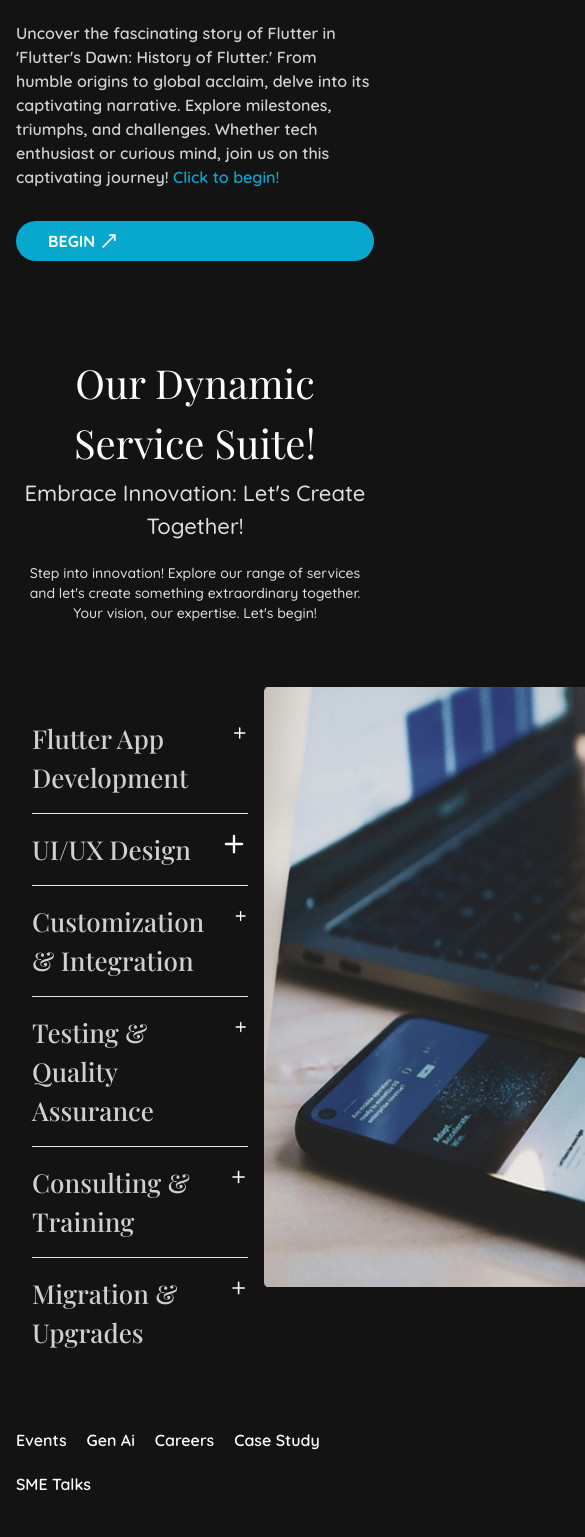
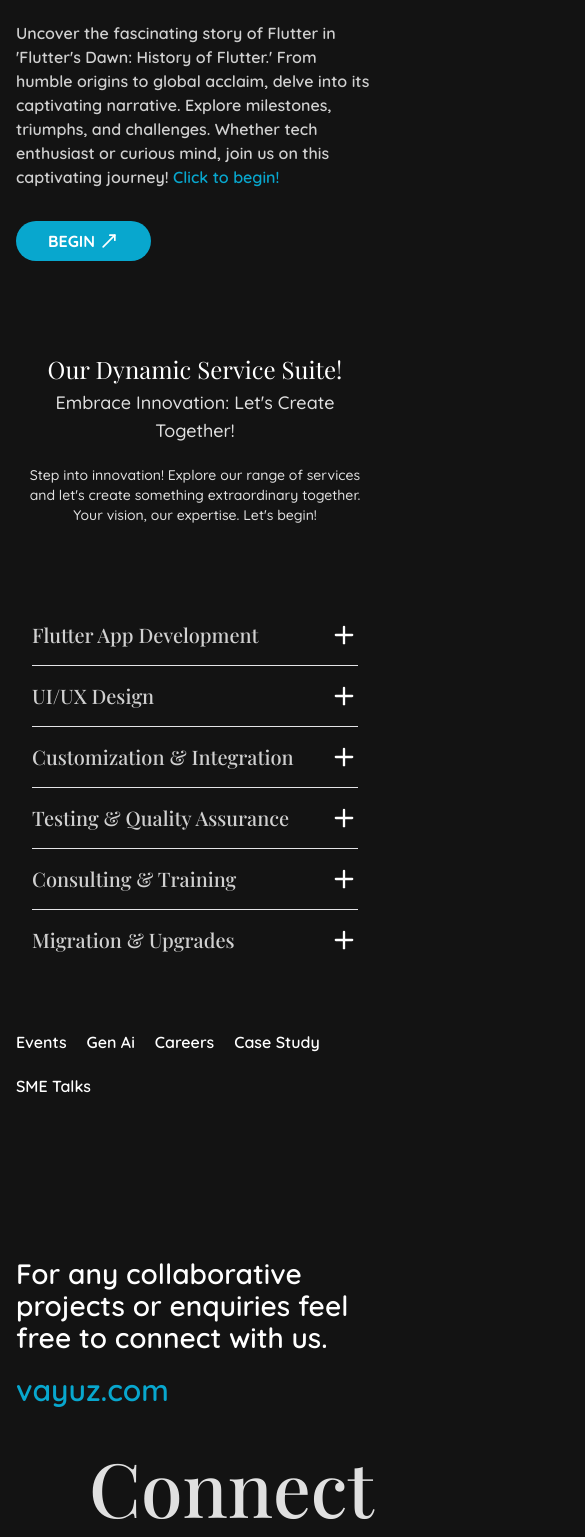
Before and after one commit to thesevenn/vayuz-task, a React (Vite) app: page / in a window 390 px wide. Shown: the part 955-2492 px from the top of the page, 585 px wide, since content can reach past the window. Built offline with nearby package versions, Linux system fonts and the light colour scheme; a web font is replaced by a local one.

Commit message:
refactor: add responsive styles to texts for mobile views

```diff
--- a/src/components/description.tsx
+++ b/src/components/description.tsx
@@ -21,9 +21,11 @@ const Description: FC<PropType> = () => {
 				Whether tech enthusiast or curious mind, join us on this captivating
 				journey! <a className="text-teal">Click to begin!</a>
 			</p>
-			<button className="py-2 px-8 bg-teal text-white uppercase rounded-full font-bold cursor-pointer hover:bg-teal/70 transition-colors flex items-center gap-1">
-				begin <MoveUpRight size={20} />
-			</button>
+			<div>
+				<button className="py-2 px-8 bg-teal text-white uppercase rounded-full font-bold cursor-pointer hover:bg-teal/70 transition-colors flex items-center gap-1">
+					begin <MoveUpRight size={20} />
+				</button>
+			</div>
 		</div>
 	);
 };
--- a/src/components/offerings.tsx
+++ b/src/components/offerings.tsx
@@ -13,10 +13,10 @@ const Offerings: FC<PropType> = () => {
 		<div className="space-y-16">
 			<div className="space-y-5">
 				<div className="space-y-1">
-					<h2 className="font-playfair font-normal text-[40px] capitalize text-white text-center">
+					<h2 className="font-playfair font-normal text-2xl lg:text-[40px] capitalize text-white text-center">
 						our dynamic service suite!
 					</h2>
-					<h3 className="font-quicksand font-medium text-[22px] capitalize text-center">
+					<h3 className="font-quicksand font-medium text-lg lg:text-[22px] capitalize text-center">
 						embrace Innovation: Let's Create Together!
 					</h3>
 				</div>
@@ -102,7 +102,7 @@ const Offerings: FC<PropType> = () => {
 					/>
 				</Accordion>
 				<img
-					className="flex-1/3 max-h-[600px]"
+					className="flex-1/3 max-h-[600px] hidden lg:block"
 					src="./portrait_showcase.png"
 					alt="A portrait showing a laptop and a smartphone"
 				/>
@@ -119,7 +119,7 @@ interface Props {
 const AccordionWithIcon: FC<Props> = ({title, content, value}) => {
 	return (
 		<AccordionItem value={value}>
-			<AccordionTrigger className="font-playfair font-medium text-[26px] text-white/80 capitalize cursor-pointer">
+			<AccordionTrigger className="font-playfair font-medium text-xl lg:text-[26px] text-white/80 capitalize cursor-pointer">
 				{title}
 			</AccordionTrigger>
 			<AccordionContent>{content}</AccordionContent>
```
